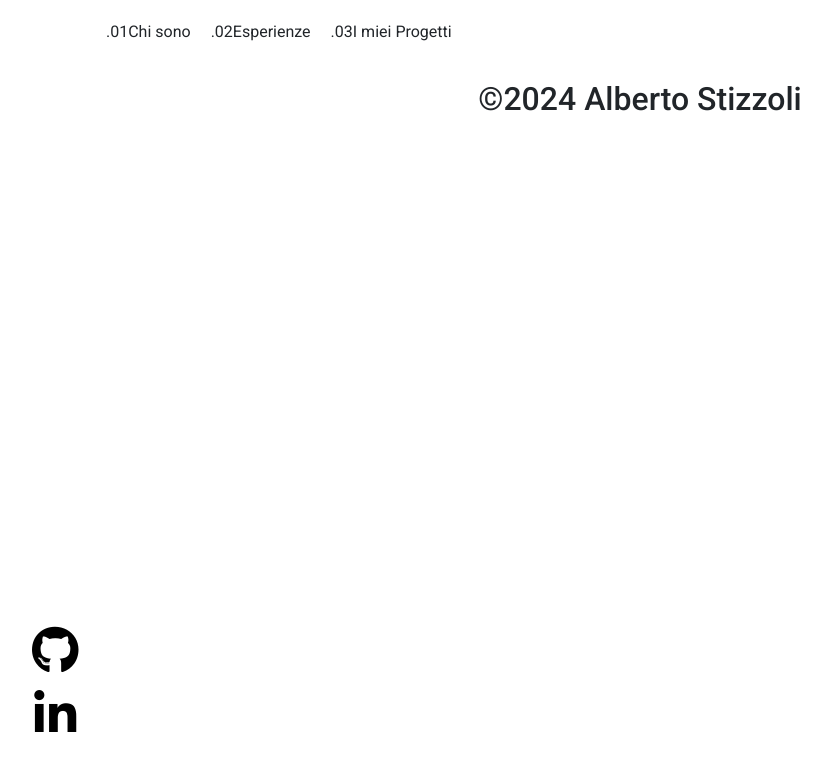
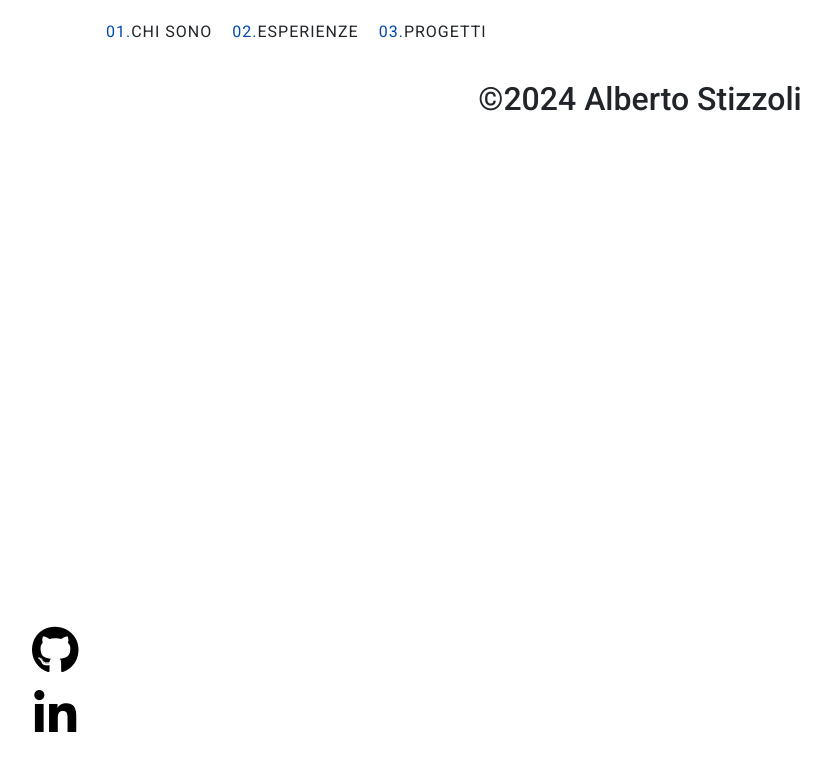
Before and after one commit to albertostizzoli/my-portfolio, a Vue app: page / in a window 1280 px wide. Shown: the top 770 px of the page, without its empty margins (0-831 px from the left). Built offline with nearby package versions, Linux system fonts and the light colour scheme.

Commit message:
fixed Header

```diff
--- a/src/assets/styles/partials/_variables.scss
+++ b/src/assets/styles/partials/_variables.scss
@@ -1 +1 @@
-$primary-color: rgb(0, 74,173);
+$primary-color: rgb(0, 74, 173);
--- a/src/components/HeaderSection.vue
+++ b/src/components/HeaderSection.vue
@@ -3,9 +3,9 @@
         <nav class="navbar">
             <div id="navbar-list">
                 <ul>
-                    <li><span class="index">.01</span>Chi sono</li>
-                    <li><span class="index">.02</span>Esperienze</li>
-                    <li><span class="index">.03</span>I miei Progetti</li>
+                    <li><span class="index">01.</span>CHI SONO</li>
+                    <li><span class="index">02.</span>ESPERIENZE</li>
+                    <li><span class="index">03.</span>PROGETTI</li>
                 </ul>
             </div>
             <div id="sidemenu">
@@ -21,13 +21,13 @@
                 <div class="offcanvas-body">
                     <ul class="sidemenu__list">
                         <li data-bs-dismiss="offcanvas">
-                            <span class="index">01.</span>Chi Sono
+                            <span class="index">01.</span>CHI SONO
                         </li>
                         <li data-bs-dismiss="offcanvas">
-                            <span class="index">02.</span>Esperienza
+                            <span class="index">02.</span>ESPERIENZE
                         </li>
                         <li data-bs-dismiss="offcanvas">
-                            <span class="index">03.</span>Progetti
+                            <span class="index">03.</span>PROGETTI
                         </li>
                     </ul>
                 </div>
@@ -62,8 +62,6 @@ header {
     align-items: center;
     position: fixed;
     top: 0;
-    background-color: rgba(255, 255, 255, 0.2);
-    backdrop-filter: blur(5px);
     z-index: 1000;
 
     nav {
@@ -80,6 +78,17 @@ header {
 
                 li {
                     padding: 10px;
+                    font-size: 1rem;
+                    letter-spacing: 1px;
+                    transition: color .3s;
+
+                    &:hover {
+                        color: $primary-color;
+                    }
+
+                    .index {
+                        color: $primary-color;
+                    }
                 }
             }
         }
@@ -99,6 +108,10 @@ header {
 
             li {
                 padding: 10px;
+
+                &:hover {
+                    color: $primary-color;
+                }
 
                 .index {
                     color: $primary-color;
@@ -176,7 +189,7 @@ header {
     }
 
     .offcanvas {
-        background-color: #cececc;
+        background-color: rgb(255, 255, 255);
 
         &.offcanvas-end {
             width: 50%;
```
